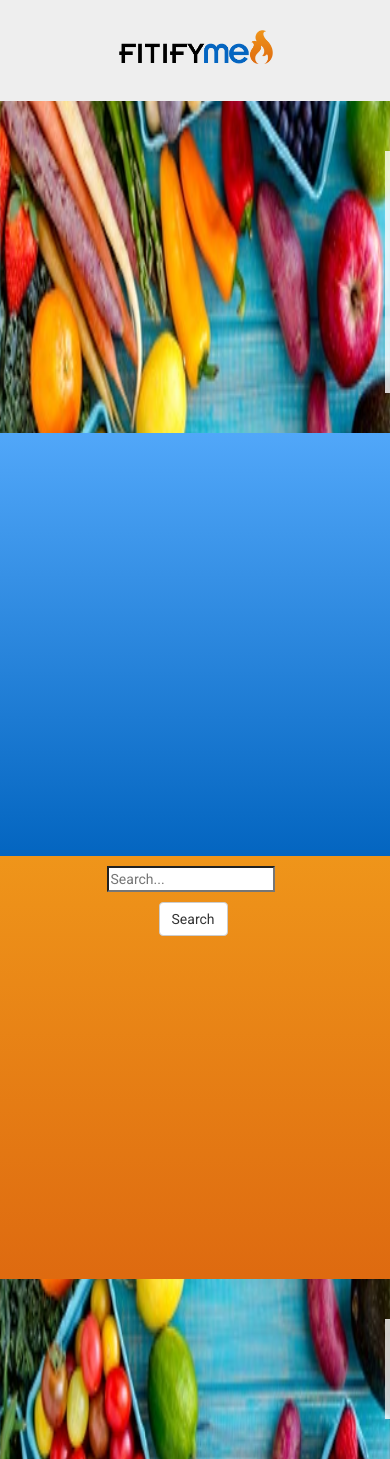
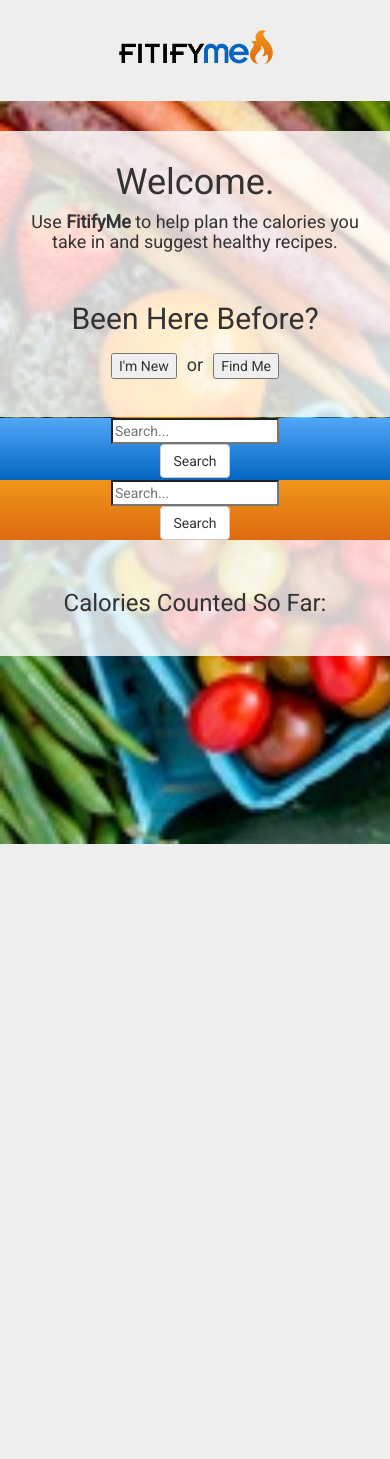
Before and after one commit to The-YES-Team/the-yes-project, a PHP site: page / in a window 390 px wide; the page is wider, and only the part inside the window is pictured. After the commit the page ends 844 px from the top of that part, so only its background shows below. Run offline with PHP 8.4, Linux system fonts and the light colour scheme; some libraries are stand-ins or nearby versions.

Commit message:
Committing Changes from last week.

```diff
--- a/assets/css/recipe.css
+++ b/assets/css/recipe.css
@@ -1,14 +1,14 @@
-.foodRecipe {
+/*.foodRecipe {
     text-align: center;
     width: 100%;
     padding: 10px;
-}
+}*/
 
-#user-inputRecipe {
+/*#user-inputRecipe {
     margin-bottom: 10px;
-}
+}*/
 
-#recipe-result {
+/*#recipe-result {
     overflow: auto;
     height: 310px;
 }
@@ -16,4 +16,4 @@
 .recipeButton {
     width: 400px;
     background: linear-gradient(#328DE2, #0466C1)
-}
+}*/
--- a/assets/css/style.css
+++ b/assets/css/style.css
@@ -4,35 +4,34 @@ body {
     background-attachment: fixed;
     background-image: url('../images/fruit2.jpg');
     background-repeat: no-repeat;
-    background-size: 100%;
+    background-size: cover;
 }
 
 #user-div {
-    border: black 3px;
-    background-color: rgba(255, 255, 255, 0.8);
-    width: 500px;
-    margin-left: 400px;
-    margin-bottom: 40px;
+/*    border: black 3px;
+*/    background-color: rgba(255, 255, 255, 0.8);
     text-align: center;
+/*    margin: 0 auto 30px auto;
+*/    padding: 12px;
 }
 
-#foodSearch {
+/*#foodSearch {
     margin-top: 10px;
     margin-left: -550px;
     margin-bottom: 10px;
     color: black;
-}
+}*/
 
-#submit-food {
+/*#submit-food {
     margin-left: -550px;
-}
+}*/
 
-.foodButton {
+/*.foodButton {
     width: 200px;
     background: linear-gradient(#EF951A , #DE6A10 )
-}
+}*/
 
-#nutrition-input {
+/*#nutrition-input {
     width: 30%;
     float: left;
     margin-top: 10px;
@@ -45,32 +44,31 @@ body {
     width: 30%;
     margin-left: 200px;
     margin-top: 10px;
-}
+}*/
 
-.search-section {
+/*.search-section {
     width: 100%;
-}
+}*/
 
 #result-div {
-    height: 100px;
-    border: black 3px;
-    background-color: rgba(255, 255, 255, 0.8);
-    width: 500px;
-    margin-left: 400px;
-    margin-bottom: 40px;
-    margin-top: 40px;
-    font-size: 150%;
+/*    height: 100px;*/
+/*    border: black 3px;
+*/    background-color: rgba(255, 255, 255, 0.8);
+/*    font-size: 150%;*/
+    padding: 30px;
     text-align: center;
-    padding: 30px;
-}
+/*    vertical-align: center;*/
+/*    width: 60%;*/
+/*    margin: 30px auto 30px auto;
+*/}
 
-.foodInput {
+/*.foodInput {
     overflow-x: hidden;
-}
-
+}*/
+/*
 .newCalDiv {
 	font-size: 150%;
-}
+}*/
 
 #hero_logo {
 	width: 40%;
@@ -96,7 +94,7 @@ body {
 	margin: 5px;
 }
 
-.frms_noborders, form_noborder {
+.frms_noborders, .form_noborder {
 	text-align: center;
 }
 
@@ -106,9 +104,9 @@ body {
 	max-width: 400px;
 }
 
-input, select {
+/*input, select {
 	margin-right: 5px;
-}
+}*/
 
 select {
 	height: 26px;
@@ -119,12 +117,11 @@ select {
 	margin-right: 5px;
 }
 
-#right-side, #left-side {
+/*#right-side, #left-side {
 	display: block;
 	height: 423px;
+}*/
+
+.container {
+    width: 100%;
 }
-
-#containment {
-	width: 99%;
-	text-align: center;
-}
--- a/assets/javascript/calculator.js
+++ b/assets/javascript/calculator.js
@@ -143,7 +143,8 @@ document.getElementById("l4").innerHTML="kilogram";
 }
 }
 else{
-alert("Please fill your details properly!");
+// alert("Please fill your details properly!");
+	$("#new-user-form").append('<div class="alert alert-warning alert-dismissible" role="alert"><button type="button" class="close" data-dismiss="alert" aria-label="Close"><span aria-hidden="true">&times;</span></button><strong>Uh oh!</strong> All details must be filled in!</div>');
 }
 
 saveInfo();
@@ -261,7 +262,8 @@ document.getElementById("l4").innerHTML="kilogram";
 }
 }
 else{
-alert("Please fill your details properly!");
+// alert("Please fill your details properly!");
+	$("#new-user-form").append('<div class="alert alert-warning alert-dismissible" role="alert"><button type="button" class="close" data-dismiss="alert" aria-label="Close"><span aria-hidden="true">&times;</span></button><strong>Uh oh!</strong> All details must be filled in!</div>');
 }
 }
 function chk(){
--- a/assets/javascript/login.js
+++ b/assets/javascript/login.js
@@ -43,7 +43,7 @@ function saveInfo() {
   console.log(userInfo.calories);
 
   // Alert
-  alert("User Infomation successfully added");
+  // alert("User Infomation successfully added");
 
 //  clears text boxes
  $("#userName").val("");
--- a/index.html
+++ b/index.html
@@ -13,17 +13,18 @@
 <div class="jumbotron text-center">
     <img id="hero_logo" src="assets/images/hero_logo.png" alt="fitifyMe Logo" style="display: none">
 </div>
-<div id="containment">
+<div class="container">
     <div class="row">
-        <div id="user-div" class="col-sm-12">
 
+<!--USER DIV BEGINS HERE-->
+
+        <div id="user-div" class="col-lg-6 col-lg-offset-3">
             <h1>Welcome.</h1>
-            <h4>Use <strong>fitifyMe</strong> to help plan the calories you take in and suggest healthy recipes.</h4>
+            <h4>Use <strong>FitifyMe</strong> to help plan the calories you take in and suggest healthy recipes.</h4>
             <br>
-            <div id="divExist">
+            <div id="divExist"><!--EMPTIES AFTER CLICK-->
 	            <h2>Been Here Before?</h2>
 	            <span id="user-btn-span"></span>
-
 	            <span id="existing-user-span" style="display: none">
 					<form name="existingForm" class="form_noborder">
 						<table class="table table-bordered">
@@ -44,9 +45,10 @@
 			</div>
 			<div id="found-name"> </div>
 			<br>
-            <!--CALCULATOR CODE BELOW-->
 
             <span id="new-user-form" style="display: none">
+
+<!--CALCULATOR CODE BELOW-->
 
 <form name="frm" action="" class='frms_noborders'>
 	<table align="center" class="table table-bordered">
@@ -57,14 +59,13 @@
 			<td>
 				<input type="text" name="userName" id="userName">
 			</td>
-			<tr>
+		</tr>
 		<tr>
 			<td>
 				Age:
 			</td>
 			<td>
-				<input type="text" name="age" id="age" align="left" size="3" maxlength="2"
-                       onkeypress="return cknum(event,age)">Years
+				<input type="text" name="age" id="age" align="left" size="3" maxlength="2" onkeypress="return cknum(event,age)">Years
 			</td>
 		</tr>
 		<tr>
@@ -108,7 +109,7 @@
 				</select>
 			</td>
 		</tr>
-		<tr>
+		<tr style="display: none">
 			<td>
 				Cms:
 			</td>
@@ -215,40 +216,56 @@
 				</tr>
 			</table>
             <br>
+
 <!--CALCULATOR CODE ABOVE-->
 
 		</span>
         </div>
+        <div class="col-lg-3"></div>
     </div>
     <div class="row">
-        <div id="left-side" class="col-sm-6">
-			<div class="container foodInput">
-                <div class="search-section">
-                    <section class="searchContainer">
+        <div id="left-side" class="col-lg-6">
+			<div class="row">
+                <div class="searchContainer">
                     <form class="search" method="post" id="foodSearch">
                     <input type="search" id="user-input" placeholder="Search..." autocomplete="off">
                     </form>
-                    </section>
+                </div>
+            </div>
+            <div class="row">
                 <button class="btn btn-default" id="submit-food" type="submit">Search</button>
             </div>
+            <div class="row">
+            	<div class="col-lg-6">
             		<div id="nutrition-input"></div>
+        		</div>
+        		<div class="col-lg-6">
             		<div id="food-storage"></div>
         		</div>
     		</div>
+        </div>
         <div id="right-side" class="col-sm-6">
-            <div class="container foodRecipe">
-                <section class="recipeContainer">
+        	<div class="row">
+                <div class="recipeContainer">
                     <form class="recipe" method="post" id="recipeSearch">
                         <input type="search" id="user-inputRecipe" placeholder="Search..." autocomplete="off">
                     </form>
-                </section>
+                </div>
+            </div>
+            <div class="row">
                 <button id="searchRecipeButt" class="btn btn-default" id="submit" type="submit">Search</button>
             </div>
+            <div class="row">
             	<div id="recipe-result"></div>
         	</div>
     	</div>
   	<div class="row">
-        <div id="result-div" class="col-sm-12">Calories Counted So Far:</div>
+        <div id="result-div" class="col-lg-6 col-lg-offset-3">
+        	<h3>
+        	Calories Counted So Far:
+        	</h3>
+        </div>
+        <div class="col-lg-3"></div>
     </div>
 </div>
 
```
Lines whose indentation alone changed are shown as unchanged.
